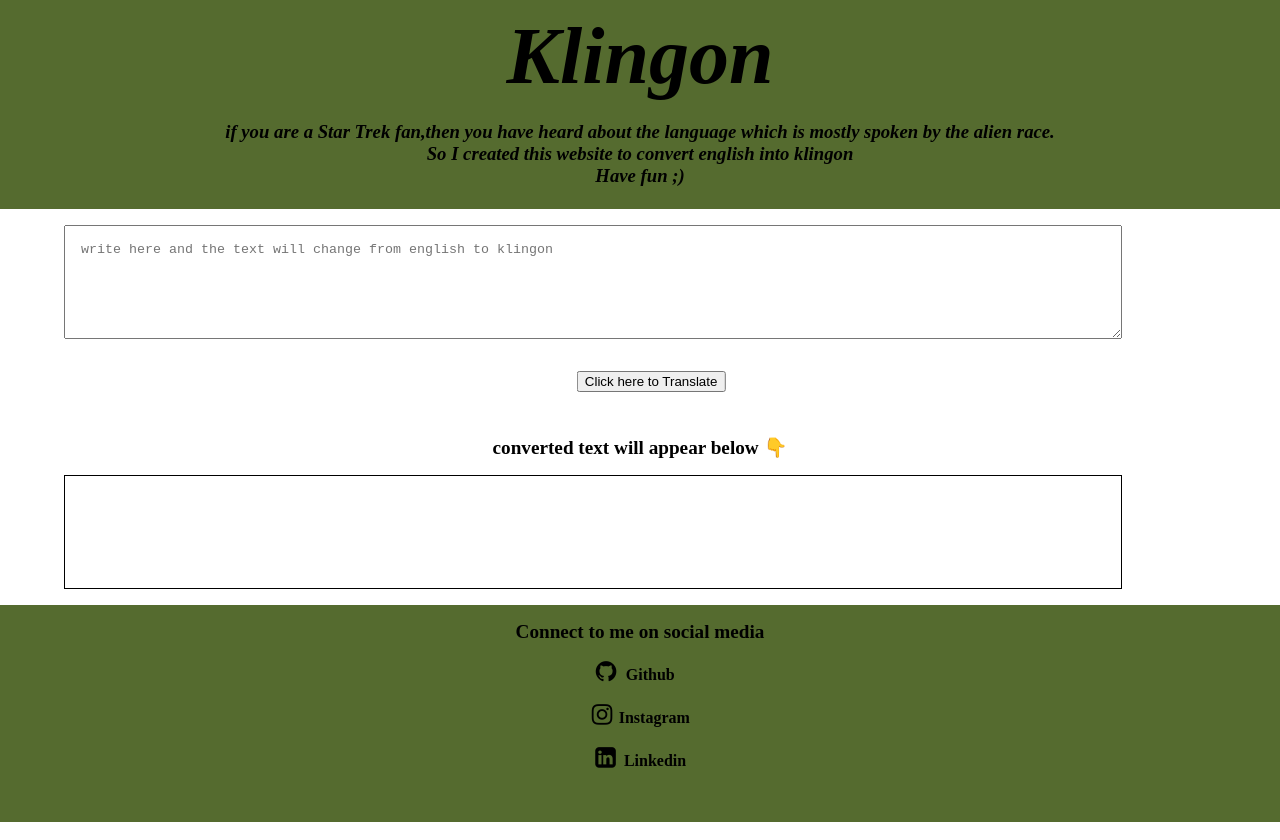
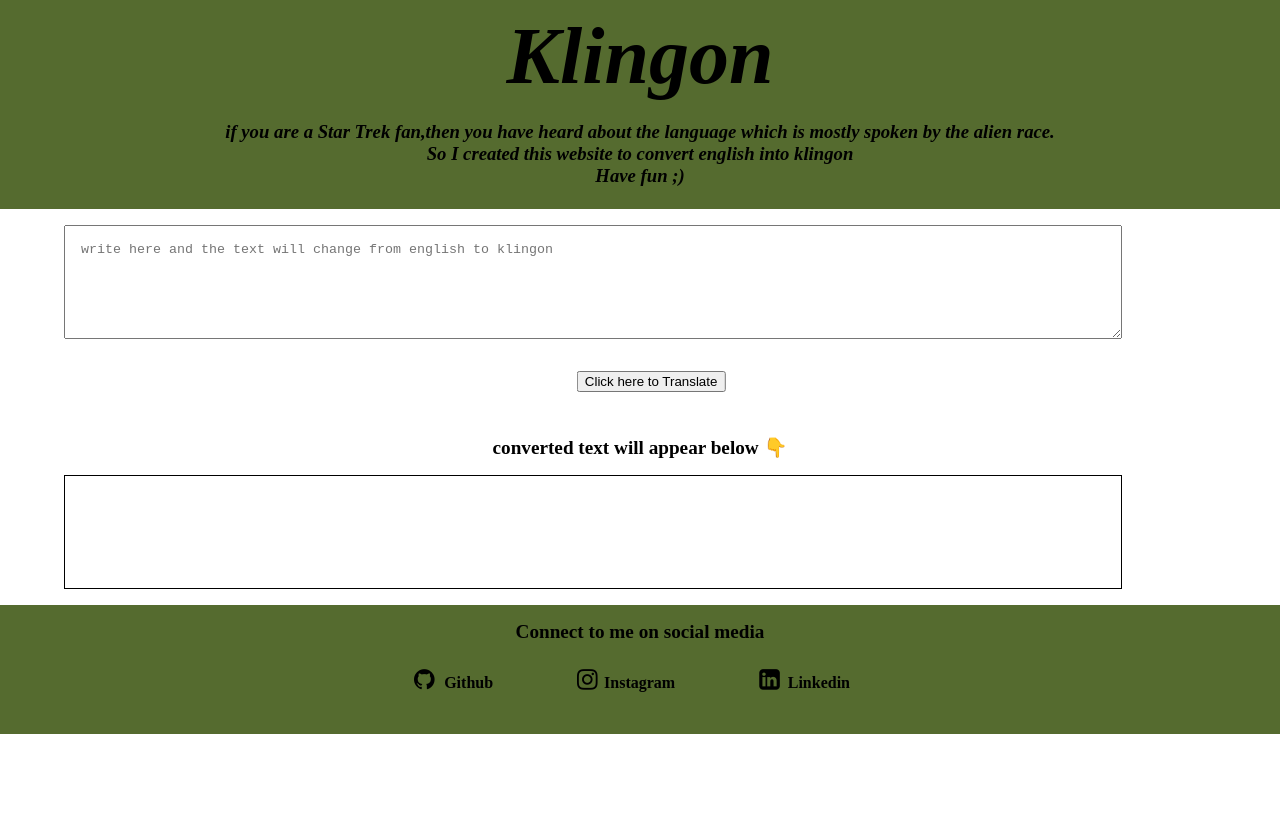
Before and after one commit to Mishra-Swapnil21/klingonTalkSheldon, a plain HTML site: page index.html in a window 1280 px wide. Shown: the top 840 px of the page. After the commit the page ends 800 px from the top, so only its background shows below. Drawn offline with Linux system fonts and the light colour scheme.

Commit message:
updated footer link

```diff
--- a/style.css
+++ b/style.css
@@ -47,15 +47,14 @@ h3 {
 .link {
     list-style-type: none;
     text-decoration: none;
-    margin-right: 0.5rem;
     text-align: center;
     color: black;
     font-weight: bold;
     font-size: medium;
-    padding-left: 0.2rem;
+    padding: 0.5rem;
 }
 
-#list-item-inline {
+.list-item-inline {
     display: inline;
     padding: 1rem;
 }
```
